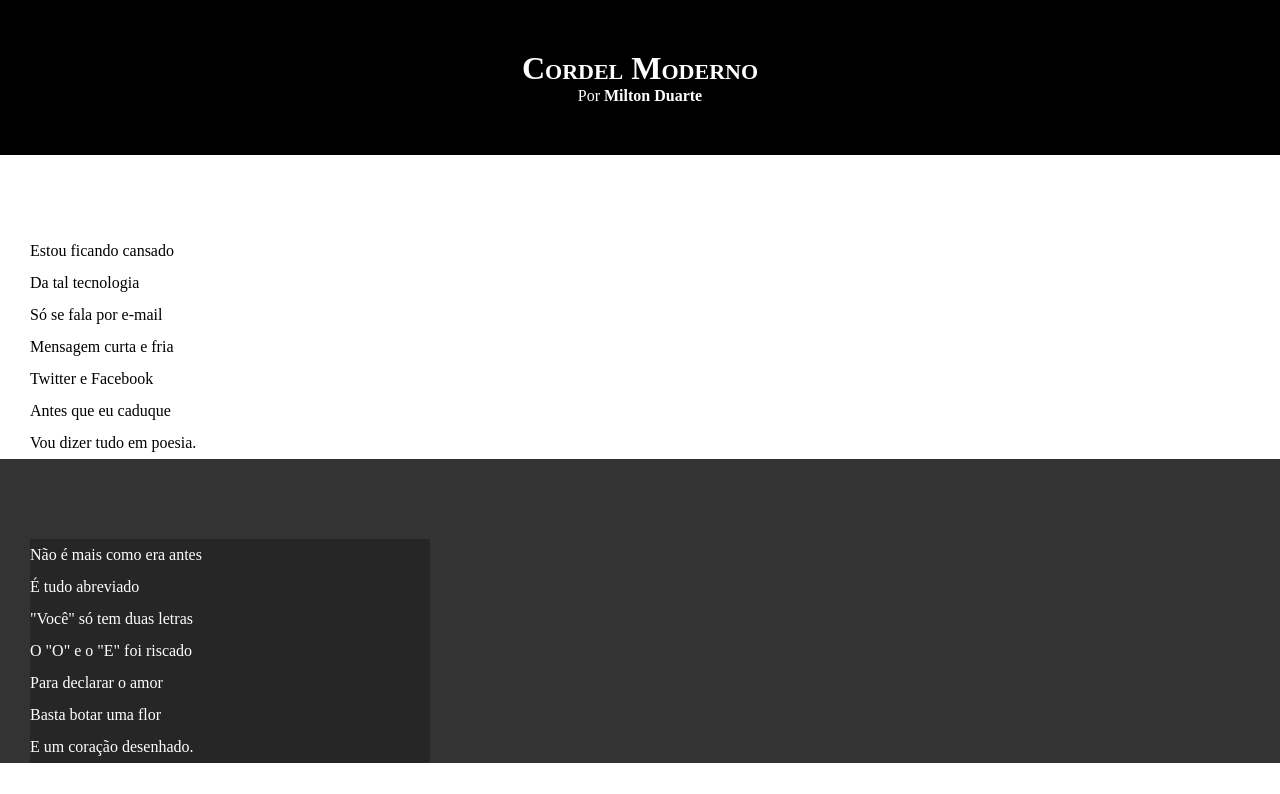
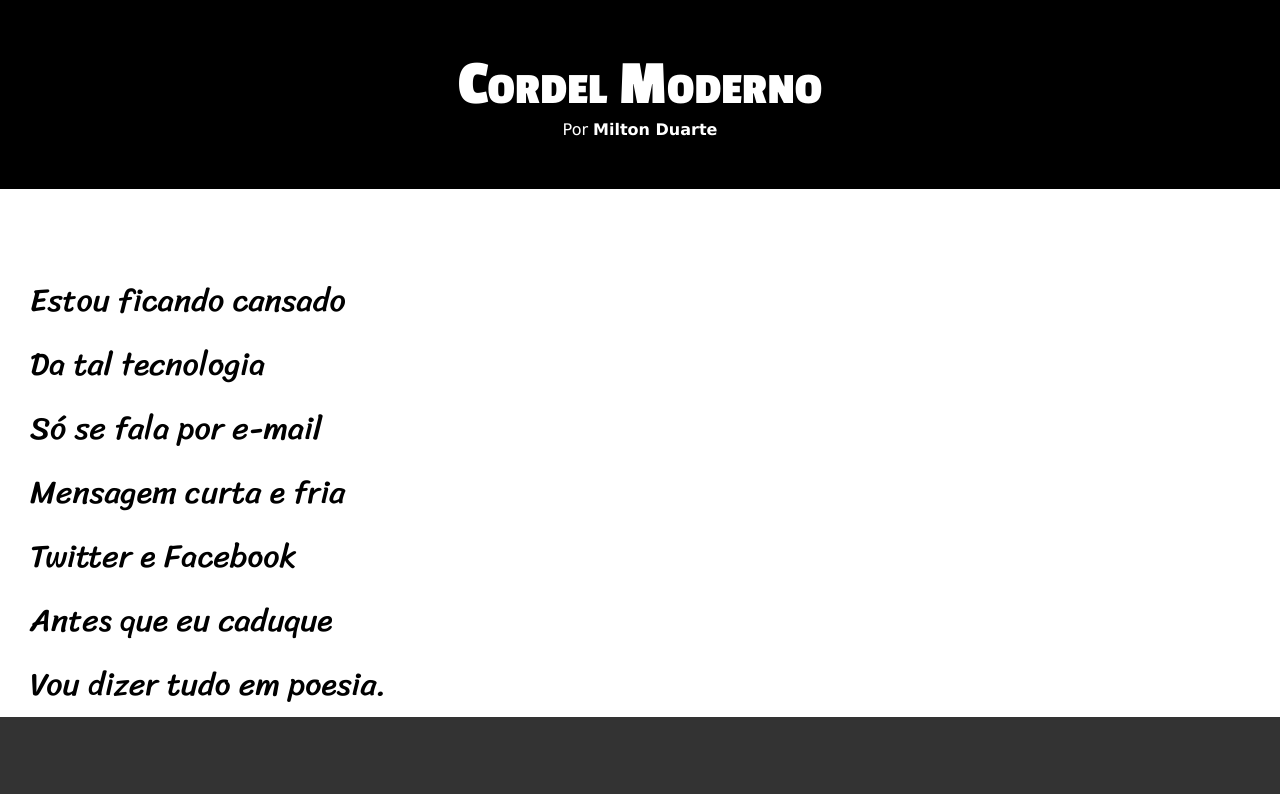
Before and after one commit to JuanCarlos005/html-css, a plain HTML site: page desafios/d012/index.html in a window 1280 px wide. Shown: the top 794 px of the page. Drawn offline with Linux system fonts and the light colour scheme.

Commit message:
atualização de estilos desafio 12

```diff
--- a/desafios/d012/estilo/style.css
+++ b/desafios/d012/estilo/style.css
@@ -1,13 +1,25 @@
 @charset "UTF-8";
+
+@import url('https://fonts.googleapis.com/css2?family=Passion+One:wght@400;700;900&family=Sriracha&display=swap');
+
+@import url('https://fonts.googleapis.com/css2?family=Sriracha&display=swap');
+
+:root {
+    --fontr1: Verdana, Geneva, Tahoma, sans-serif;
+    --fonte2: "Passion One", sans-serif;
+    --fonte3: "Sriracha", cursive;
+}
 
 * {
     margin: 0px;
     padding: 0px;
+    font-size: 1em;
 }
 
 html, body {
     min-height: 100vh;
     background-color: darkgrey;
+    font-family: var(--fontr1);
 }
 
 header {
@@ -19,6 +31,8 @@ header {
 header > h1 {
     padding-top: 50px;
     font-variant: small-caps;
+    font-family: var(--fonte2);
+    font-size: 4em;
 }
 
 header > p {
@@ -40,6 +54,8 @@ section {
     padding-bottom: 10hv;
     line-height: 2em;
     padding-left: 30px;
+    font-family: var(--fonte3);
+    font-size: 2em;
 }
 
 section.normal {
@@ -53,7 +69,8 @@ section.imagem {
 }
 
 section.imagem > p {
-    width: 400px;
+    display: inline-block;
+    padding: 5px;
     background-color: rgba(0, 0, 0, 0.247);
 }
 
```
